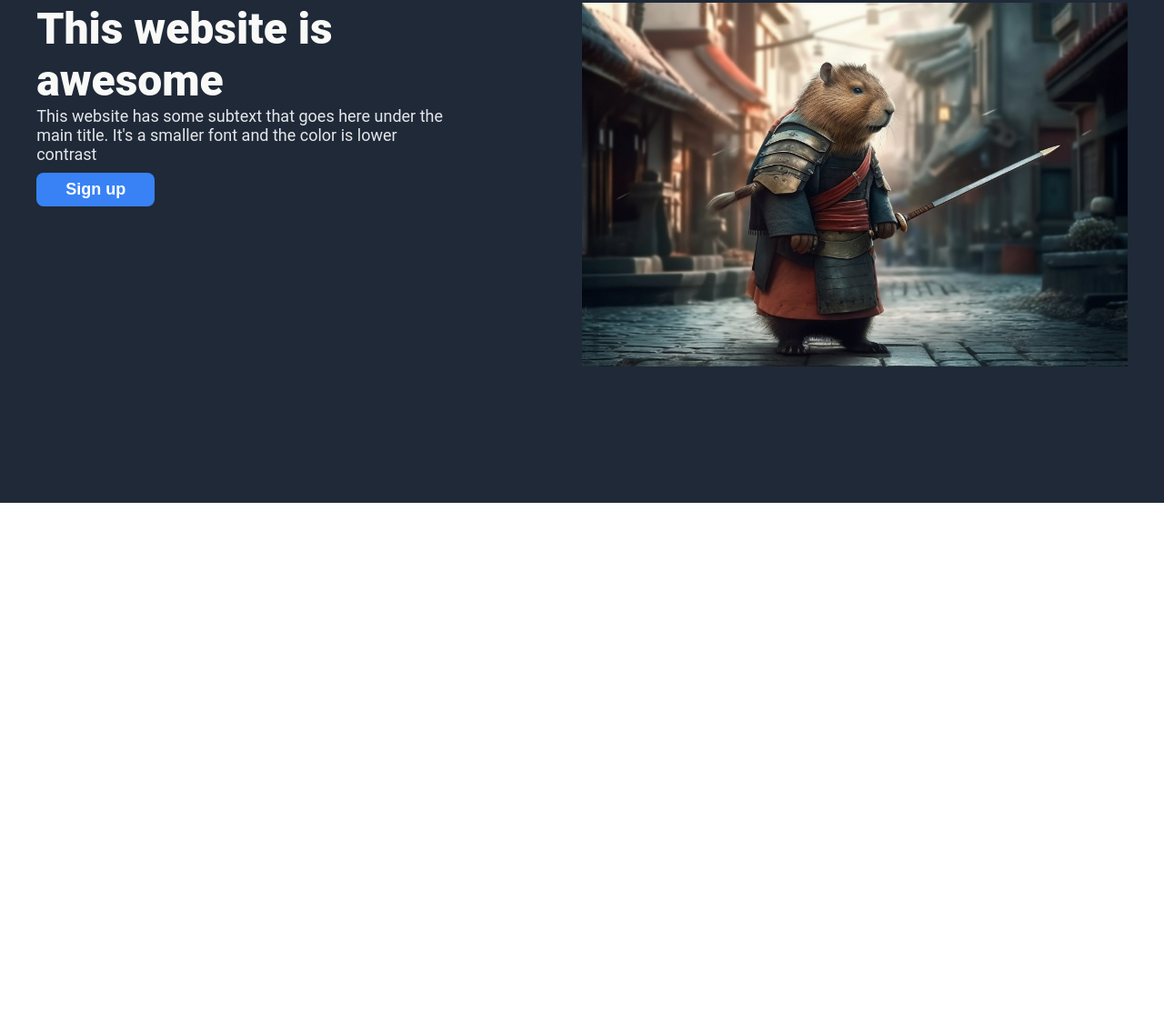
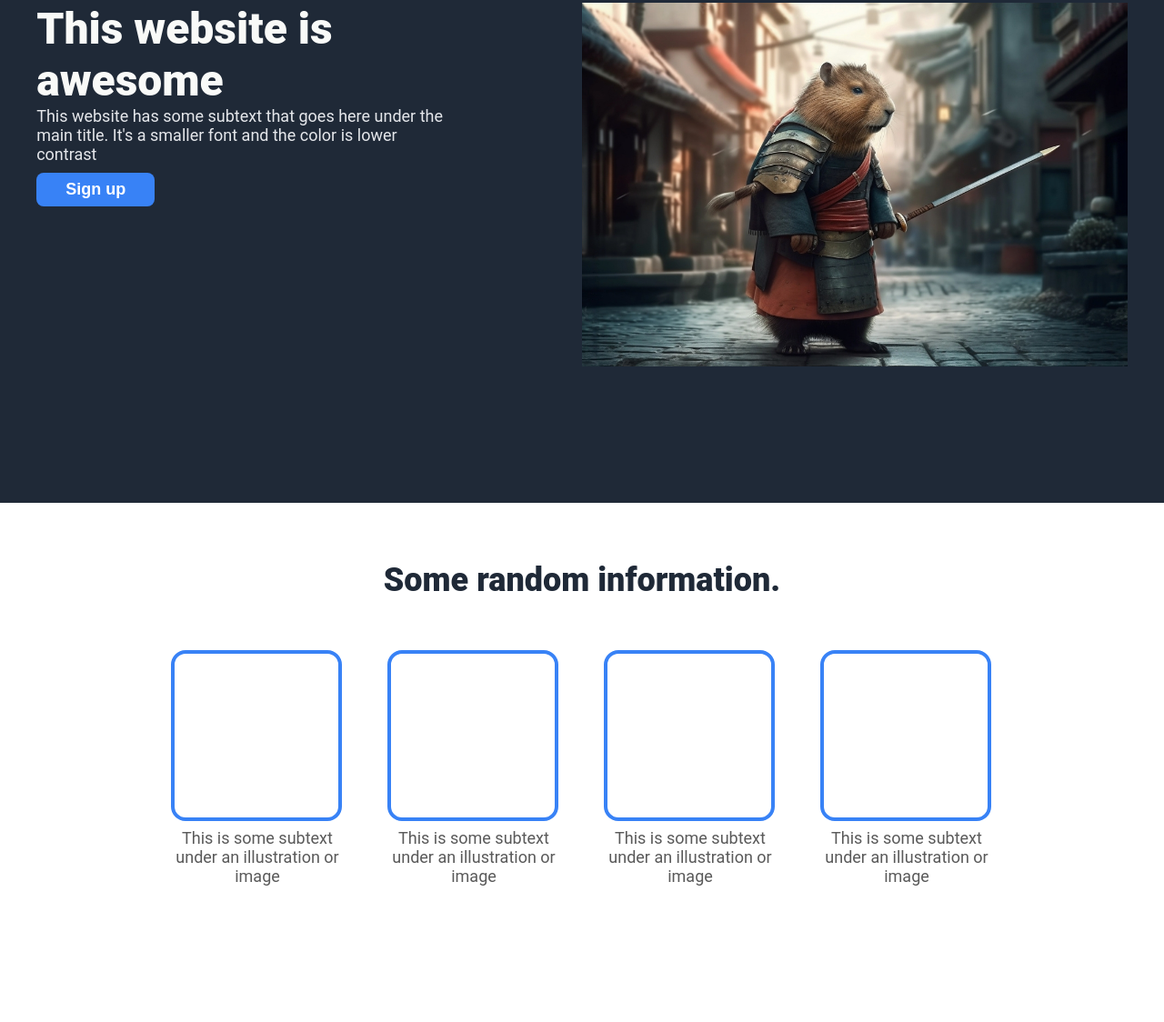
Before and after one commit to Danstro1/landing-page, a plain HTML site: page index.html in a window 1280 px wide. Shown: the part 118-1242 px from the top of the page at 91% size. Before the commit the page ends 800 px from the top, so only its background shows below. Drawn offline with Linux system fonts and the light colour scheme.

Commit message:
Add second html and css part of website

```diff
--- a/index.html
+++ b/index.html
@@ -25,5 +25,26 @@
             <img src="./images/Capybara-in-armor.jpeg" alt="this is a placeholder for an image">
         </div>
     </div>
+    <div class="under-top">
+        <div class="title">Some random information.</div>
+        <div class="boxes">
+            <div class="one">
+                <div class="box"></div>
+                <div class="message">This is some subtext under an illustration or image</div>
+            </div>
+            <div class="second">
+                <div class="box"></div>
+                <div class="message">This is some subtext under an illustration or image</div>
+            </div>
+            <div class="third">
+                <div class="box"></div>
+                <div class="message">This is some subtext under an illustration or image</div>
+            </div>
+            <div class="fourth">
+                <div class="box"></div>
+                <div class="message">This is some subtext under an illustration or image</div>
+            </div>
+        </div>
+    </div>
 </body>
 </html>
--- a/style.css
+++ b/style.css
@@ -86,3 +86,39 @@ button{
     max-width: 600px;
     max-height: 400px;
 }
+
+.under-top{
+    display: flex;
+    text-align: center;
+    justify-content: center;
+    align-items: center;
+    flex-direction: column;
+}
+.boxes{
+    display: flex;
+    flex-wrap: wrap;
+    gap: 48px;
+    padding-bottom: 150px;
+}
+
+.box{
+   width: 180px;
+   height: 180px;
+   border: 4px solid  #3882F6;
+   border-radius: 16px;
+}
+.title{
+    font-size: 36px;
+    font-weight: 1000;
+    color: #1F2937;
+    padding-top: 64px;
+    padding-bottom: 56px;
+}
+
+.message{
+    padding-top: 8px;
+    max-width: 190px;
+    margin: 0;
+    font-size: 18px;
+    color:	#5A5A5A;
+}
```
